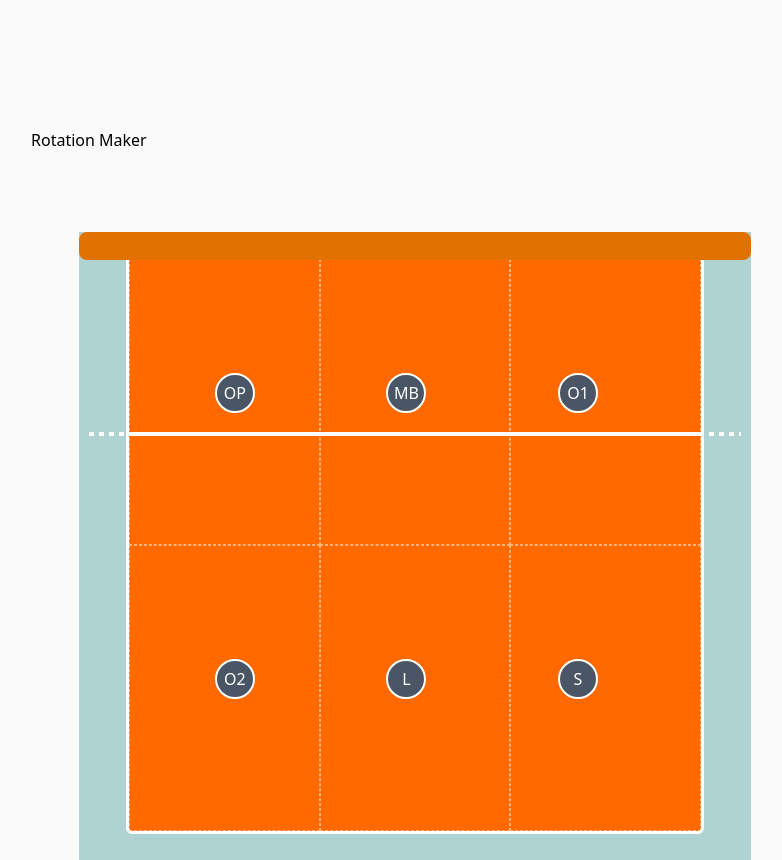
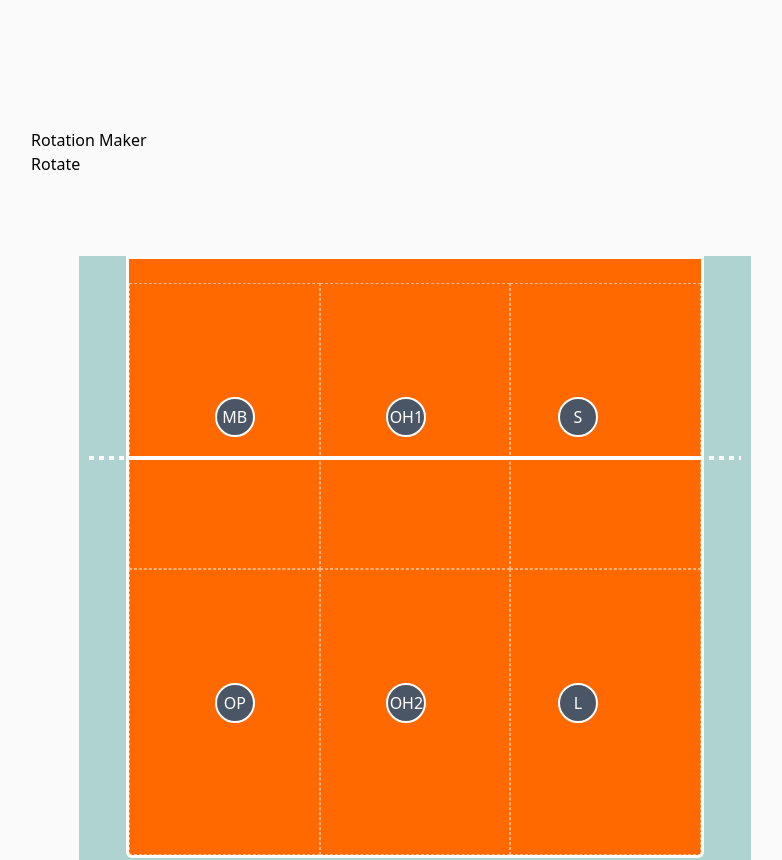
Before and after one commit to jgretton/rotationmaker, a Next.js app: page / in a window 1280 px wide. Shown: the top 860 px of the page, without its empty margins (225-1007 px from the left). Built offline with nearby package versions, Linux system fonts and the light colour scheme.

Commit message:
rotation implemented
Player base positions and rotations working. MB changes to Lib backcourt
and back to MB when front court.

```diff
--- a/app/page.tsx
+++ b/app/page.tsx
@@ -1,15 +1,18 @@
+"use client";
+
+import { useState } from "react";
+
+export type PositionCoordinate = {
+	position: number;
+	x: number;
+	y: number;
+};
+export type PlayerPosition = {
+	positionName: string;
+	position: number;
+};
+
 export default function Home() {
-	const positions = [1, 2, 3, 4, 5, 6];
-
-	const playerBasePosition = [
-		{ position: "MB", x: 45, y: 20 },
-		{ position: "O1", x: 75, y: 20 },
-		{ position: "S", x: 75, y: 70 },
-		{ position: "O2", x: 15, y: 70 },
-		{ position: "OP", x: 15, y: 20 },
-		{ position: "L", x: 45, y: 70 },
-	];
-
 	/*
     2 array approach
     1 array with base x and y positions for each position, 1-6
@@ -17,6 +20,60 @@ export default function Home() {
 
     When we rotate the players, we just change the player position number.
 */
+
+	const positionCoordinates: PositionCoordinate[] = [
+		{ position: 3, x: 45, y: 20 },
+		{ position: 2, x: 75, y: 20 },
+		{ position: 1, x: 75, y: 70 },
+		{ position: 5, x: 15, y: 70 },
+		{ position: 4, x: 15, y: 20 },
+		{ position: 6, x: 45, y: 70 },
+	];
+
+	const initialPlayerPositions: PlayerPosition[] = [
+		{ positionName: "S", position: 2 },
+		{ positionName: "L", position: 1 },
+		{ positionName: "OH2", position: 6 },
+		{ positionName: "OP", position: 5 },
+		{ positionName: "MB", position: 4 },
+		{ positionName: "OH1", position: 3 },
+	];
+
+	const [playerPositions, setPlayerPositions] = useState<PlayerPosition[]>(
+		initialPlayerPositions,
+	);
+
+	/*
+        This function needs to change...
+        we need to check if a MB goes backcourt, then it becomes L, if L goes front court then it becomes MB
+
+        take position name and location
+        if MB and 1 then L if L and 4 then MB
+    */
+
+	const rotatePositions = () => {
+		setPlayerPositions((prev) => {
+			const newArray = prev.map((player) => {
+				const newPosition = player.position === 1 ? 6 : player.position - 1;
+				let newPositionName = player.positionName;
+
+				// Change mb to lib when moving backcourt.
+				// change lib to mb when moving front court.
+				if (player.positionName === "L" && newPosition === 4) {
+					newPositionName = "MB";
+				} else if (player.positionName === "MB" && newPosition === 1) {
+					newPositionName = "L";
+				}
+
+				return {
+					positionName: newPositionName,
+					position: newPosition,
+				};
+			});
+
+			return newArray;
+		});
+	};
 
 	const PlayerIcon = ({ pos, x, y }: { pos: string; x: number; y: number }) => {
 		return (
@@ -33,12 +90,12 @@ export default function Home() {
 		<div className="flex flex-col flex-1 items-center justify-center bg-zinc-50 font-sans ">
 			<main className="flex flex-1 w-full max-w-3xl flex-col items-center py-32  sm:items-start">
 				<h1>Rotation Maker</h1>
-
+				<button onClick={rotatePositions}>Rotate</button>
 				<div className="max-w-2xl mx-auto w-full  mt-20">
 					{/* outer */}
 					<div className="aspect-square bg-teal-700/30 relative">
 						{/* net */}
-						<div className="top-0 w-full h-7 bg-amber-600 z-50 -inset-x-10 absolute right-0 left-0 rounded-lg" />
+						<div className="top-0 w-full h-7 bg-mauve-800 z-50 -inset-x-10 absolute right-0 left-0 rounded-lg" />
 						{/* 3m extended */}
 						{/* court */}
 						<div className="inset-x-[7%] aspect-square inset-y-0 bg-orange-500  absolute z-10 rounded-b-md border-3 border-white">
@@ -48,18 +105,19 @@ export default function Home() {
 							<div className="absolute inset-[-7%] top-[33%] h-1 bg-[repeating-linear-gradient(to_right,white_0_5px,transparent_5px_10px)]" />
 
 							<div className="size-full grid grid-cols-3 grid-rows-2 mt-6 relative">
-								{playerBasePosition.map((player) => (
-									<div
-										key={player.position}
-										className="size-full border border-dashed border-white/50 hover:bg-orange-800/30"
-									>
-										<PlayerIcon
-											pos={player.position}
-											x={player.x}
-											y={player.y}
-										/>
-									</div>
-								))}
+								{playerPositions.map((player) => {
+									const { x, y } = positionCoordinates.find(
+										(ps) => ps.position === player.position,
+									) ?? { x: 0, y: 0 };
+									return (
+										<div
+											key={player.position}
+											className="size-full border border-dashed border-white/50 hover:bg-orange-800/30"
+										>
+											<PlayerIcon pos={player.positionName} x={x} y={y} />
+										</div>
+									);
+								})}
 							</div>
 						</div>
 					</div>
```
